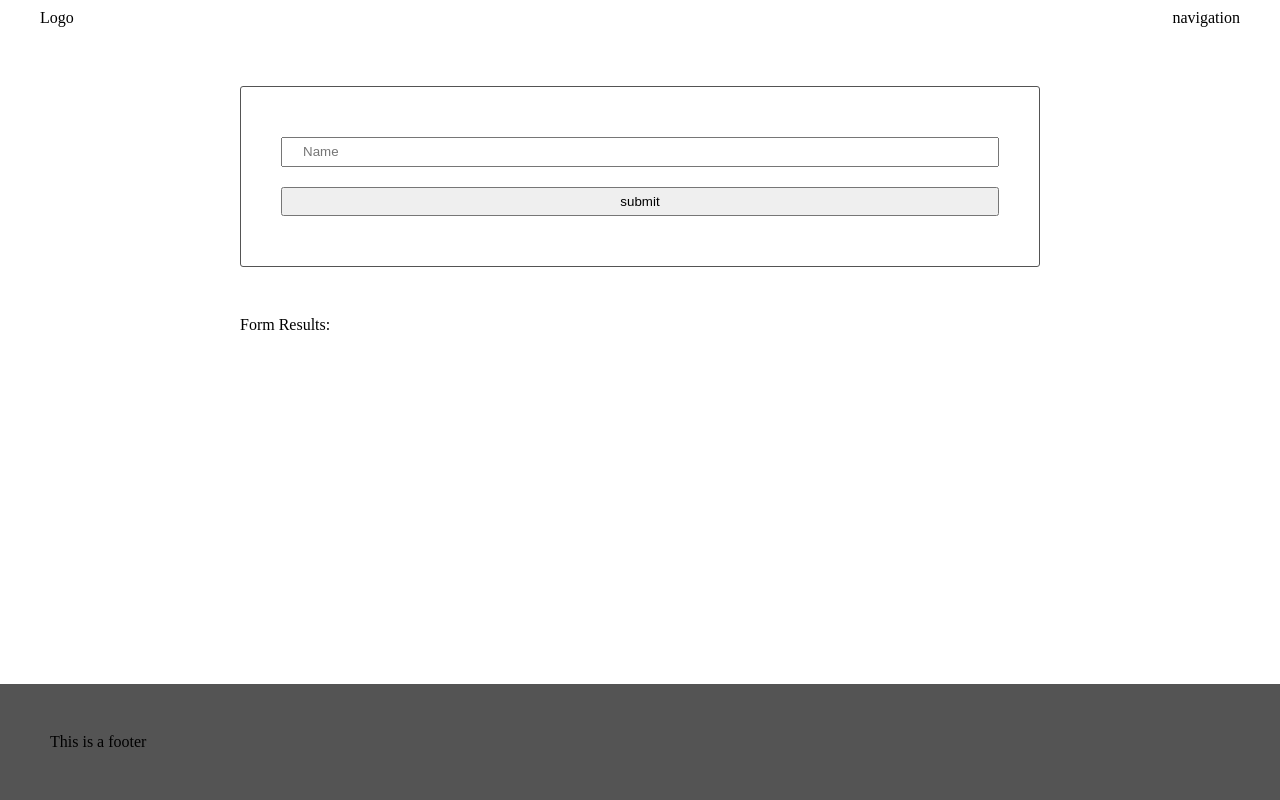
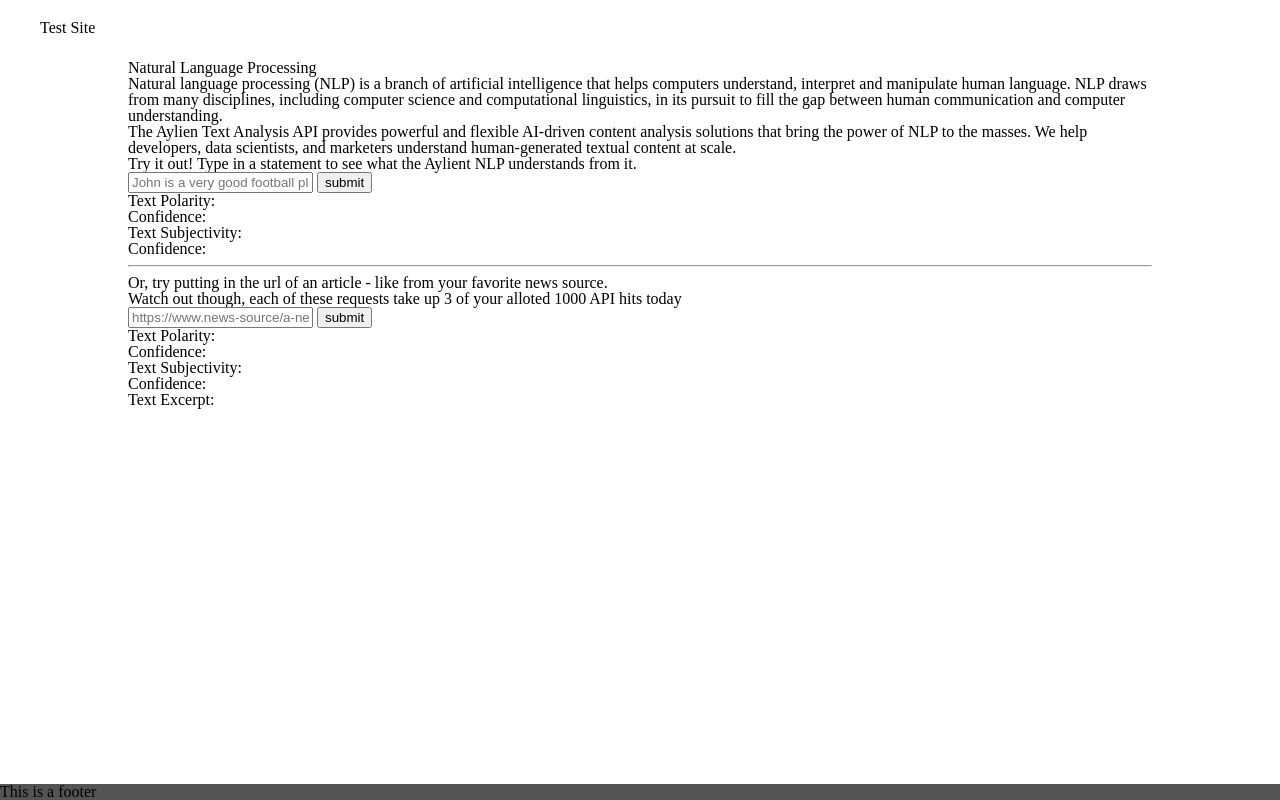
Before and after one commit to Ayoya22/NLP-Webpack, a website built with webpack: page src/client/views/index.html in a window 1280 px wide. Built offline with nearby package versions, Linux system fonts and the light colour scheme.

Commit message:
inserted textapi aylien system to permit the website to conduct NLP
Signed-off-by: ayoya22 <djoukamsimplice@gmail.com>

```diff
--- /dev/null
+++ b/src/client/js/interaction.js
@@ -0,0 +1,48 @@
+console.log("I exist still");
+
+function handleSubmit(event) {
+    event.preventDefault()
+    var text = document.querySelectorAll('input[name=test-statement]')
+
+    console.log(text[0].value);
+    fetch('http://localhost:3000/api', {
+        method: 'POST',
+        mode: 'cors',
+        headers: {
+            'Content-Type': 'application/json',
+        },
+        body: JSON.stringify({text: text[0].value})
+    })
+        .then(res => res.json())
+        .then(function(res) {
+            document.querySelector('section.text-results #polarity').innerHTML = res.polarity
+            document.querySelector('section.text-results #subjectivity').innerHTML = res.subjectivity
+            document.querySelector('section.text-results #polarity_confidence').innerHTML = res.polarity_confidence
+            document.querySelector('section.text-results #subjectivity_confidence').innerHTML = res.subjectivity_confidence
+        })
+}
+
+function handleSubmitArticle(event) {
+    event.preventDefault()
+    var url = document.querySelectorAll('input[name=test-url]')
+    console.log("BUILDING REQUEST");
+    console.log(JSON.stringify(url[0].value));
+    fetch('http://localhost:3000/article', {
+        method: 'POST',
+        mode: 'cors',
+        headers: {
+            'Content-Type': 'application/json',
+        },
+        body: JSON.stringify({text: url[0].value})
+    })
+        .then(res => res.json())
+        .then(function(res) {
+            document.querySelector('section.url-results #polarity').innerHTML = res.polarity
+            document.querySelector('section.url-results #subjectivity').innerHTML = res.subjectivity
+            document.querySelector('section.url-results #polarity_confidence').innerHTML = res.polarity_confidence
+            document.querySelector('section.url-results #subjectivity_confidence').innerHTML = res.subjectivity_confidence
+            document.querySelector('section.url-results #excerpt').innerHTML = res.text
+        })
+}
+
+export { handleSubmit, handleSubmitArticle }
--- a/src/client/styles/base.scss
+++ b/src/client/styles/base.scss
@@ -1,14 +1,45 @@
-body {
-    display: flex;
-    flex-direction: column;
-    min-height: 100vh;
+html, body, div, span, applet, object, iframe, h1, h2, h3, h4, h5, h6, p, blockquote, pre, a, abbr, acronym, address, big, cite, code, del, dfn, em, img, ins, kbd, q, s, samp, small, strike, strong, sub, sup, tt, var, b, u, i, center, dl, dt, dd, ol, ul, li, fieldset, form, label, legend, table, caption, tbody, tfoot, thead, tr, th, td, article, aside, canvas, details, embed, figure, figcaption, footer, header, hgroup, menu, nav, output, ruby, section, summary, time, mark, audio, video {
+    margin: 0;
+    padding: 0;
+    border: 0;
+    font-size: 100%;
+    font: inherit;
+    vertical-align: baseline;
 }
 
-main {
-    flex: 2;
+/* HTML5 display-role reset for older browsers */
+
+article, aside, details, figcaption, figure, footer, header, hgroup, menu, nav, section {
+    display: block;
 }
 
-section {
-    max-width: 800px;
-    margin: 50px auto;
+body {
+    line-height: 1;
 }
+
+ol, ul {
+    list-style: none;
+}
+
+blockquote, q {
+    quotes: none;
+}
+
+blockquote {
+    &:before, &:after {
+        content: '';
+        content: none;
+    }
+}
+
+q {
+    &:before, &:after {
+        content: '';
+        content: none;
+    }
+}
+
+table {
+    border-collapse: collapse;
+    border-spacing: 0;
+}
--- a/src/client/styles/form.scss
+++ b/src/client/styles/form.scss
@@ -1,12 +1,16 @@
 form {
-    border: 1px solid #545454;
-    border-radius: 3px;
-    padding: 40px;
+    width: 800px;
+    margin: 0 auto;
 }
 
-input {
-    padding: 5px 20px;
-    width: 100%;
-    line-height: 16px;
-    margin: 10px 0;
+//phone
+@media only screen and (max-width: 715px) {
 }
+
+// tablet
+@media only screen and (max-width: 990px) {
+}
+
+// desktop
+@media only screen and (min-width: 901px) {
+}
--- a/src/client/styles/header.scss
+++ b/src/client/styles/header.scss
@@ -1,5 +1,20 @@
 header {
+    background-color: rgba(255, 255, 255, .8);
+    position: fixed;
     display: flex;
     justify-content: space-between;
-    padding: 10px 40px;
+    padding: 20px 40px;
+    width: 100%;
 }
+
+//phone
+@media only screen and (max-width: 715px) {
+}
+
+// tablet
+@media only screen and (max-width: 990px) {
+}
+
+// desktop
+@media only screen and (min-width: 901px) {
+}
--- /dev/null
+++ b/src/client/styles/main.scss
@@ -0,0 +1,35 @@
+h1 {
+	font-size: 25px;
+}
+
+h2 {
+	font-size: 20px;
+}
+
+h3 {
+	font-size: 18px;
+	font-weight: bold;
+}
+
+body {
+	display: flex;
+	flex-direction: column;
+	min-height: 100vh;
+}
+
+main {
+	flex: 1;
+	margin: 60px 10%;
+}
+
+//phone
+@media only screen and (max-width: 715px) {
+}
+
+// tablet
+@media only screen and (max-width: 990px) {
+}
+
+// desktop
+@media only screen and (min-width: 901px) {
+}
--- a/src/client/styles/resets.scss
+++ /dev/null
@@ -1,48 +0,0 @@
-* {
-    box-sizing: border-box;
-}
-html, body, div, span, applet, object, iframe,
-h1, h2, h3, h4, h5, h6, p, blockquote, pre,
-a, abbr, acronym, address, big, cite, code,
-del, dfn, em, img, ins, kbd, q, s, samp,
-small, strike, strong, sub, sup, tt, var,
-b, u, i, center,
-dl, dt, dd, ol, ul, li,
-fieldset, form, label, legend,
-table, caption, tbody, tfoot, thead, tr, th, td,
-article, aside, canvas, details, embed,
-figure, figcaption, footer, header, hgroup,
-menu, nav, output, ruby, section, summary,
-time, mark, audio, video {
-	margin: 0;
-	padding: 0;
-	border: 0;
-	font-size: 100%;
-	font: inherit;
-	vertical-align: baseline;
-}
-article, aside, details, figcaption, figure,
-footer, header, hgroup, menu, nav, section {
-	display: block;
-}
-body {
-	line-height: 1;
-}
-ol, ul {
-	list-style: none;
-}
-blockquote, q {
-	quotes: none;
-}
-blockquote:before, blockquote:after,
-q:before, q:after {
-	content: '';
-	content: none;
-}
-table {
-	border-collapse: collapse;
-	border-spacing: 0;
-}
-ul {
-    list-style-type: none;
-}
--- a/src/client/views/index.html
+++ b/src/client/views/index.html
@@ -3,35 +3,100 @@
 <head>
     <meta charset="utf-8">
     <title>Test</title>
-        <link rel="stylesheet" href="/styles/resets.css">
-        <link rel="stylesheet" href="/styles/base.css">
-        <link rel="stylesheet" href="/styles/header.css">
-        <link rel="stylesheet" href="/styles/form.css">
-        <link rel="stylesheet" href="/styles/footer.css">
 </head>
-
 <body>
 
 <header>
-            <div class="">
-                Logo
-            </div>
-            <div class="">
-                navigation
-            </div>
+    <p>Test Site</p>
 </header>
 
 <main>
-            <section>
+    <h1>Natural Language Processing</h1>
+
+    <p>
+        Natural language processing (NLP) is a branch of artificial intelligence that helps computers understand, interpret and manipulate human language. NLP draws from many disciplines, including computer science and computational linguistics, in its pursuit to fill the gap between human communication and computer understanding.
+    </p>
+
+    <p>
+        The Aylien Text Analysis API provides powerful and flexible AI-driven content analysis solutions that bring the power of NLP to the masses. We help developers, data scientists, and marketers understand human-generated textual content at scale.
+    </p>
+
+    <h2>Try it out! Type in a statement to see what the Aylient NLP understands from it.</h2>
+
     <form class="" onsubmit="return Client.handleSubmit(event)">
-                    <input id="name" type="text" name="input" value="" onblur="onBlur()" placeholder="Name">
-                    <input type="submit" name="" value="submit" onclick="return Client.handleSubmit(event)" onsubmit="return Client.handleSubmit(event)">
+        <input
+                type="text"
+                name="test-statement"
+                value=""
+                placeholder="John is a very good football player"
+        />
+        <input
+                type="submit"
+                name=""
+                value="submit"
+                onclick="return Client.handleSubmit(event)"
+                onsubmit="return Client.handleSubmit(event)"
+        />
     </form>
+
+    <section class="text-results">
+        <ul>
+            <li>
+                <h3>Text Polarity:</h3>
+                <p id="polarity"></p>
+                <h4>Confidence: </h4>
+                <p id="polarity_confidence"></p>
+            </li>
+
+            <li>
+                <h3>Text Subjectivity:</h3>
+                <p id="subjectivity"></p>
+                <h4>Confidence: </h4>
+                <p id="subjectivity_confidence"></p>
+            </li>
+        </ul>
     </section>
 
-            <section>
-                <strong>Form Results:</strong>
-                <div id="results"></div>
+    <hr />
+
+    <h2>Or, try putting in the url of an article - like from your favorite news source.</h2>
+    <p>Watch out though, each of these requests take up 3 of your alloted 1000 API hits today</p>
+
+    <form class="">
+        <input
+                type="url"
+                name="test-url"
+                value=""
+                placeholder="https://www.news-source/a-news-article..."
+        />
+        <input
+                type="submit"
+                name=""
+                value="submit"
+                onclick="return Client.handleSubmitArticle(event)"
+                onsubmit="return Client.handleSubmitArticle(event)"
+        />
+    </form>
+
+    <section class="url-results">
+        <ul>
+            <li>
+                <h3>Text Polarity:</h3>
+                <p id="polarity"></p>
+                <h4>Confidence: </h4>
+                <p id="polarity_confidence"></p>
+            </li>
+
+            <li>
+                <h3>Text Subjectivity:</h3>
+                <p id="subjectivity"></p>
+                <h4>Confidence: </h4>
+                <p id="subjectivity_confidence"></p>
+            </li>
+
+            <h3>Text Excerpt:</h3>
+            <p id="excerpt"></p>
+        </ul>
     </section>
 </main>
 
@@ -40,9 +105,8 @@
 </footer>
 
 <script>
-            // Check that service workers are supported
     if ('serviceWorker' in navigator) {
-                // Use the window load event to keep the page load performance
+        // Use the window load event to keep the page load performant
         window.addEventListener('load', () => {
             navigator.serviceWorker.register('/service-worker.js');
         });
```
Also changed, not shown: jest_tests/NameCheckerTest.test.js (added, +7 -0 lines), jest_tests/nameChecker.js (added, +18 -0 lines), package.json (+5 -2 lines), src/client/index.js (+5 -3 lines), src/client/styles/footer.scss (+12 -0 lines), src/server/index.js (+54 -11 lines), 1 other file. Lines whose indentation alone changed are shown as unchanged.
